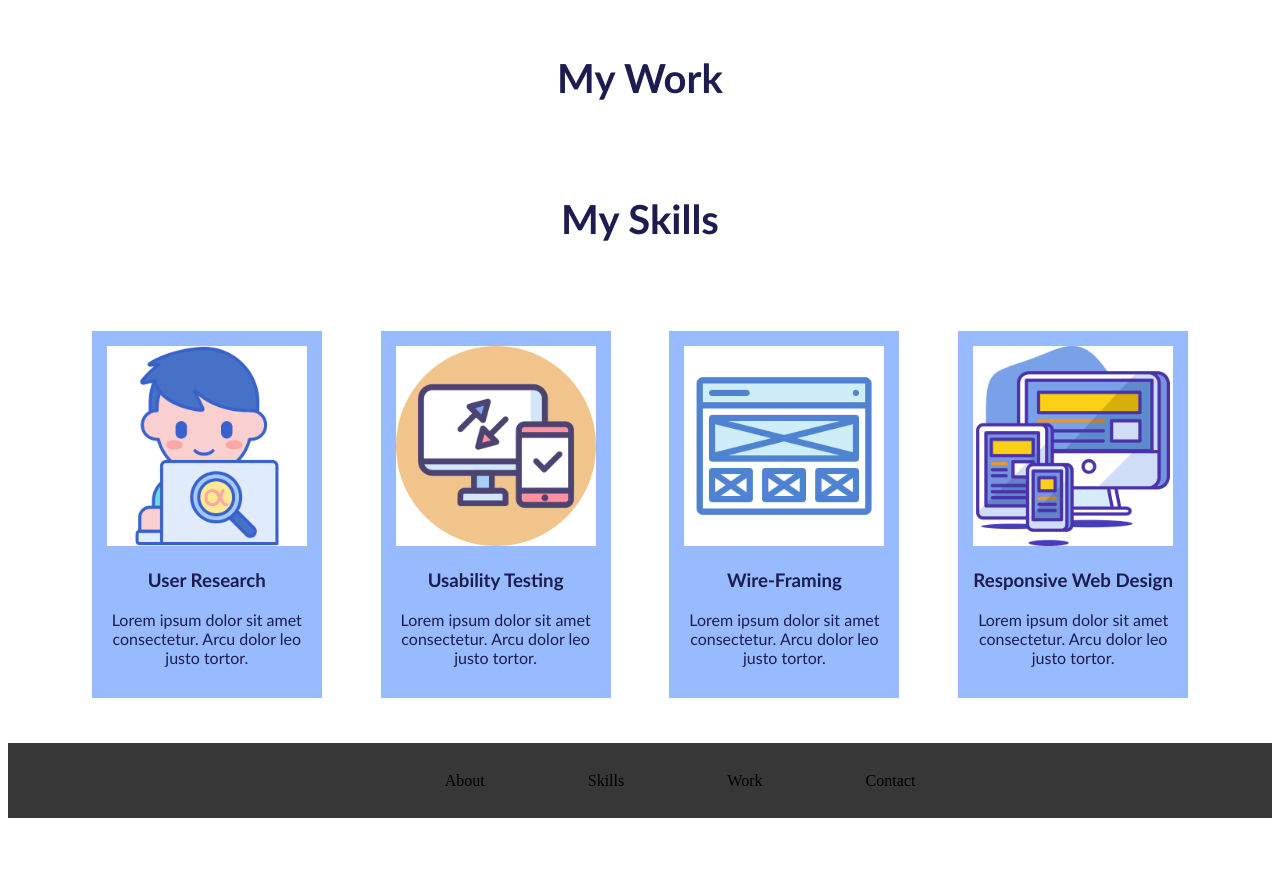
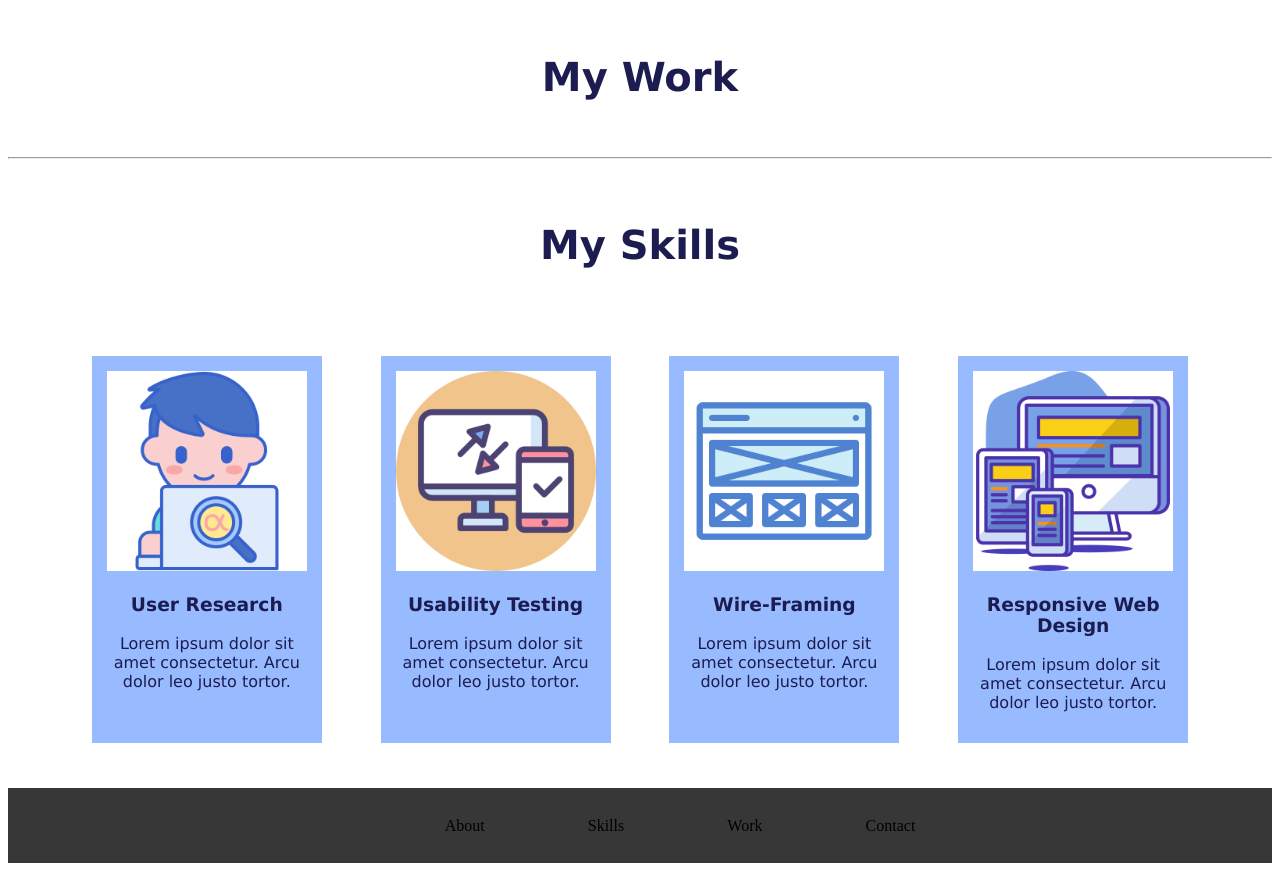
Before and after one commit to AmandaBrooks0/UX_UI_HW_18, a plain HTML site: page index.html in a window 1280 px wide. Shown: the part 1322-2205 px from the top of the page. Before the commit the page ends 2160 px from the top, so only its background shows below. Drawn offline with Linux system fonts and the light colour scheme.

Commit message:
Added css for my skills

```diff
--- a/index.html
+++ b/index.html
@@ -54,6 +54,7 @@
 
 
      </section>
+     <hr>
 
 
 
--- a/style.css
+++ b/style.css
@@ -73,18 +73,22 @@ img {
     text-align: center;
     font-size:40px;
     padding: 30px;
-    font-family:'Gill Sans', 'Gill Sans MT', Calibri, 'Trebuchet MS', sans-serif
+    font-family:'Lucida Sans', 'Lucida Sans Regular', 'Lucida Grande', 'Lucida Sans Unicode', Geneva, Verdana, sans-serif
 
   }
 
   p {
     color: rgb(28, 28, 80);
-    font-family:'Gill Sans', 'Gill Sans MT', Calibri, 'Trebuchet MS', sans-serif
+    font-family:'Lucida Sans', 'Lucida Sans Regular', 'Lucida Grande', 'Lucida Sans Unicode', Geneva, Verdana, sans-serif
 
   }
 
   h3 {
     color: rgb(28, 28, 80);
-    font-family:'Gill Sans', 'Gill Sans MT', Calibri, 'Trebuchet MS', sans-serif
+    font-family:'Lucida Sans', 'Lucida Sans Regular', 'Lucida Grande', 'Lucida Sans Unicode', Geneva, Verdana, sans-serif
 
   }
+
+  body {
+    background-color: rgb(255, 255, 255);
+  }
```
